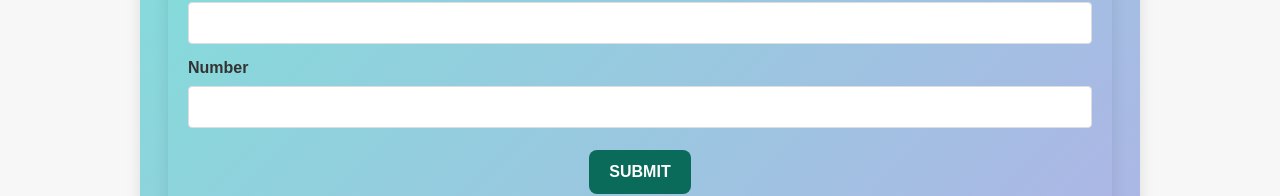
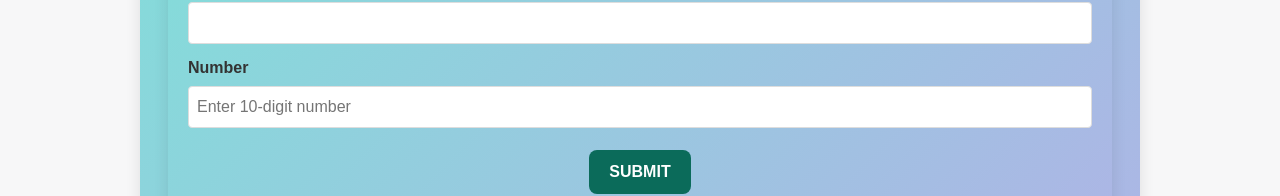
Before and after one commit to Ahammed-Siraj/Lets-Smile-Webapp, a React (Create React App) app: page /entry in a window 1280 px wide. Shown: the part 729-925 px from the top of the page. Built offline with nearby package versions, Linux system fonts and the light colour scheme; no server answers; sample sign-in values are in the browser's storage.

Commit message:
"Number set to 10digit"

```diff
--- a/src/pages/EntryPage.js
+++ b/src/pages/EntryPage.js
@@ -233,10 +233,15 @@ export default function EntryPage() {
             name="number"
             value={formData.number}
             onChange={handleChange}
-            type="number"
+            type="tel"
+            pattern="[0-9]{10}"
+            minLength="10"
+            maxLength="10"
             required
+            placeholder="Enter 10-digit number"
           />
         </div>
+
         <div
           style={{
             display: "flex",
```
